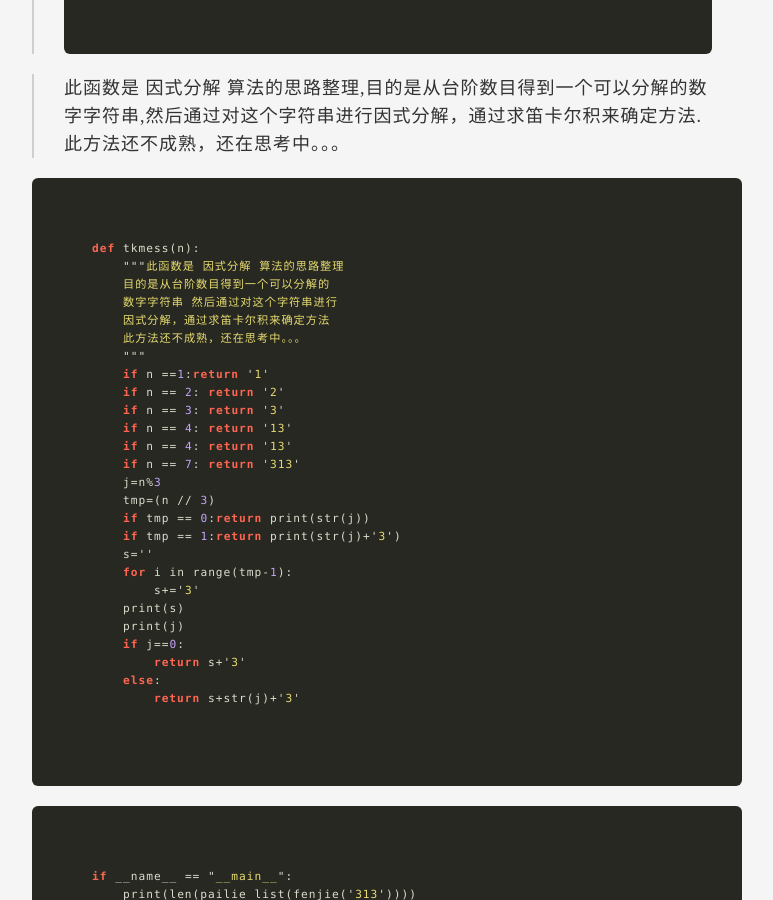
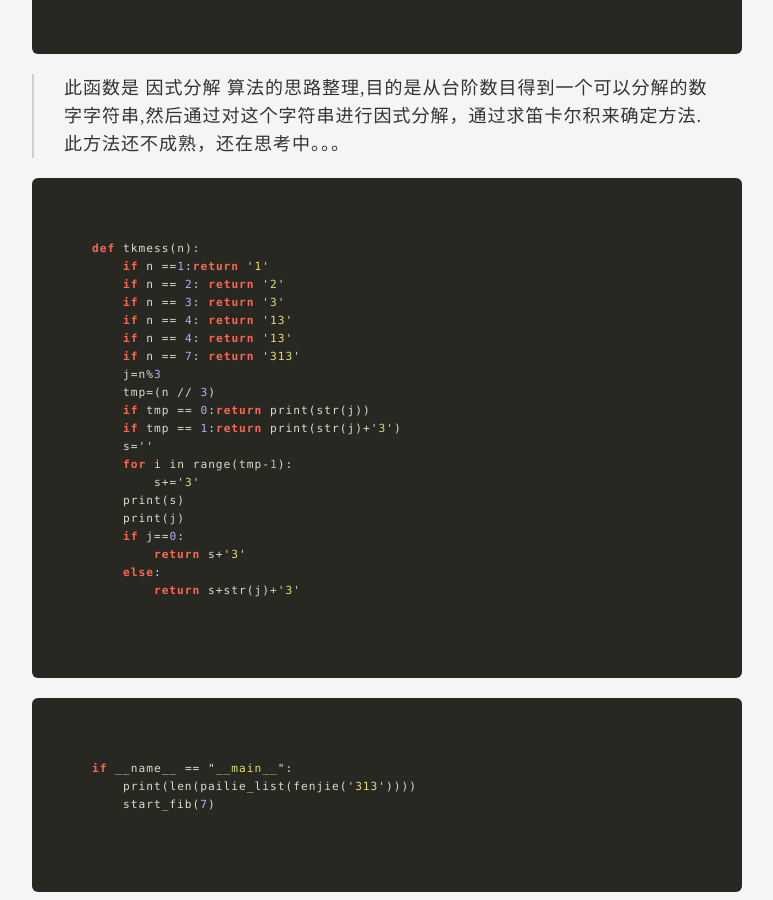
Before and after one commit to hlowd/hlowd.github.io, a Jekyll site: the page built from _posts/2017-3-29-牛顿家的楼梯.md, in a window 1280 px wide and 900 px high, scrolled down 5496 px. Shown: the whole window, without its empty margins (253-1026 px from the left). Built offline with Jekyll 4.4.1, drawn with Linux system fonts in a browser that asks for light colours; our own code applies the rules of GitHub Pages for plain Markdown files.

Commit message:
Update 2017-3-29-牛顿家的楼梯.md

````diff
--- a/_posts/2017-3-29-牛顿家的楼梯.md
+++ b/_posts/2017-3-29-牛顿家的楼梯.md
@@ -152,7 +152,7 @@
 ```
 
 今天才知道这玩意叫——笛卡尔积
----
+
 笛卡尔乘积是指在数学中，两个集合X和Y的笛卡尓积（Cartesian product），又称直积，
 表示为X × Y，第一个对象是X的成员而第二个对象是Y的所有可能有序对的其中一个成员。
 假设集合A={a, b}，集合B={0, 1, 2}，
@@ -173,6 +173,7 @@
 ```
 
 > 迭代调用一个 包含多个元组的列表 的笛卡尔积
+
 ```python
 def pailie_list(li):
     v1 = li.pop()
@@ -195,12 +196,6 @@
 
 ```python
 def tkmess(n):
-    """此函数是 因式分解 算法的思路整理
-    目的是从台阶数目得到一个可以分解的
-    数字字符串 然后通过对这个字符串进行
-    因式分解，通过求笛卡尔积来确定方法
-    此方法还不成熟，还在思考中。。。
-    """
     if n ==1:return '1'
     if n == 2: return '2'
     if n == 3: return '3'
````
